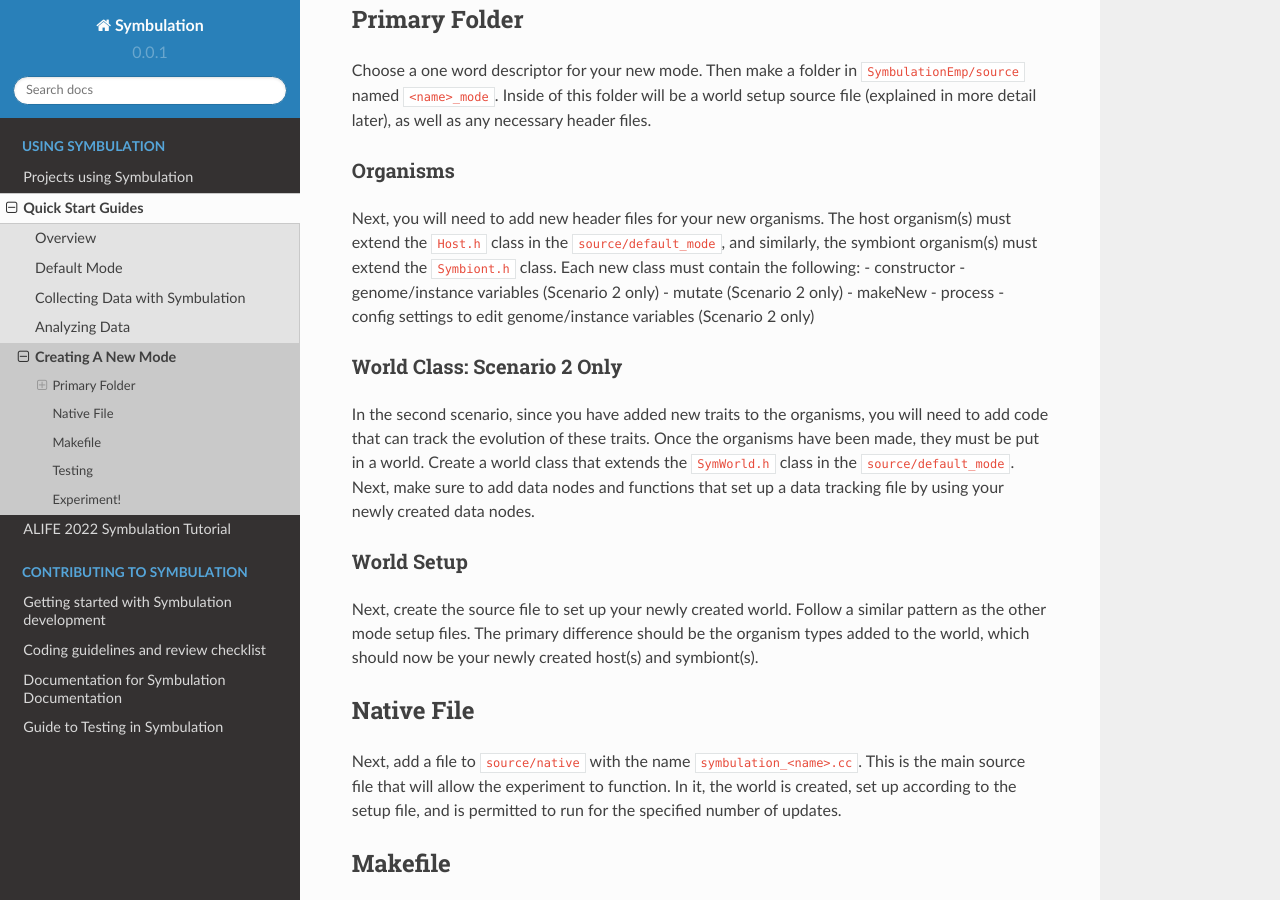
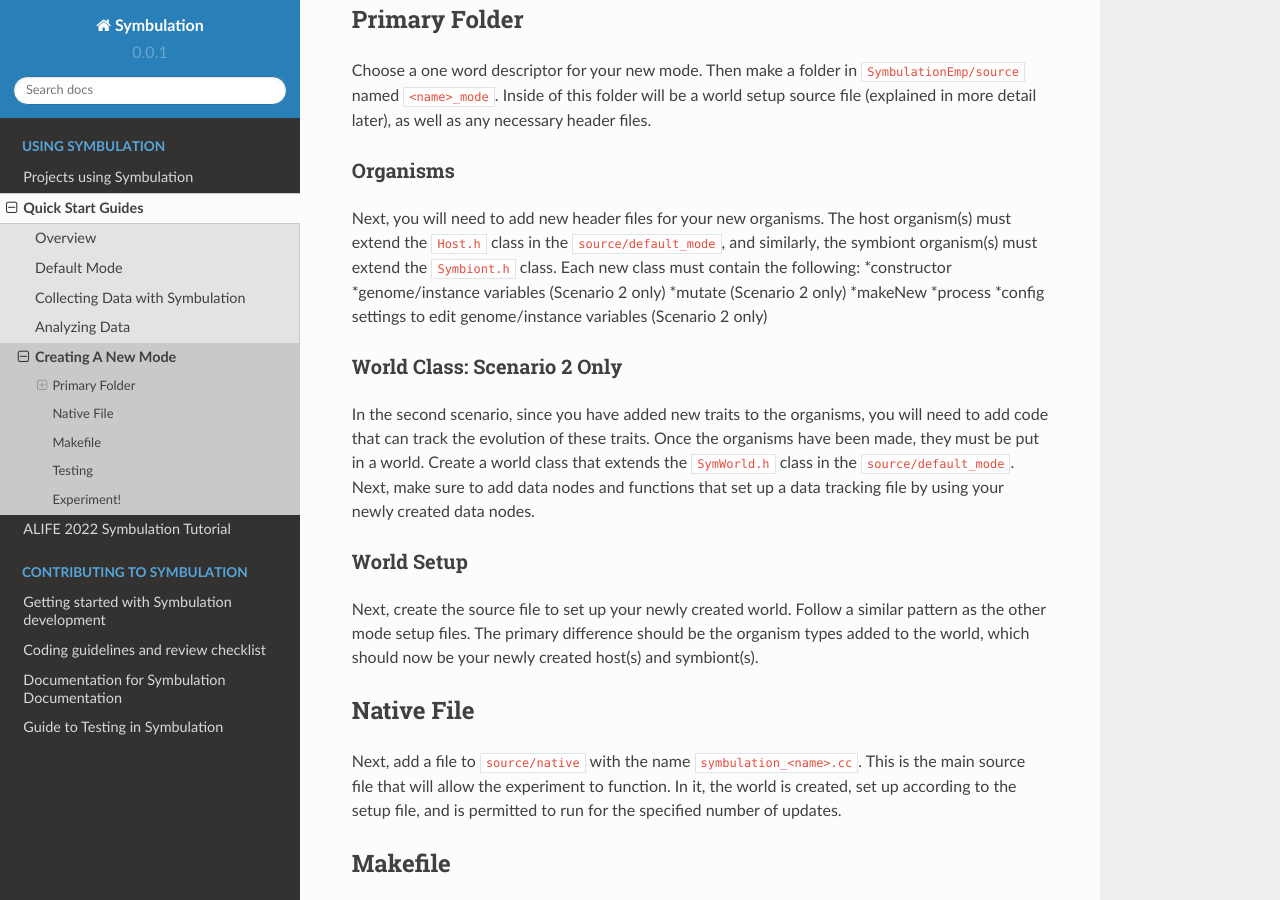
Before and after one commit to anyaevostinar/SymbulationEmp, a Sphinx documentation site: the page built from docs/QuickStartGuides/3-CreatingAMode.md, in a window 1280 px wide and 900 px high, scrolled down 615 px. Built offline with Sphinx 7.4.7 and the Read the Docs theme 2.0.0, drawn with Linux system fonts in a browser that asks for light colours; pages that are not in the unit, such as notebooks, are missing from menus.

```diff
--- a/docs/QuickStartGuides/3-CreatingAMode.md
+++ b/docs/QuickStartGuides/3-CreatingAMode.md
@@ -22,12 +22,12 @@ Inside of this folder will be a world setup source file (explained in more detai
 Next, you will need to add new header files for your new organisms.
 The host organism(s) must extend the `Host.h` class in the `source/default_mode`, and similarly, the symbiont organism(s) must extend the `Symbiont.h` class.
 Each new class must contain the following:
-    - constructor
-    - genome/instance variables (Scenario 2 only)
-    - mutate (Scenario 2 only)
-    - makeNew
-    - process
-    - config settings to edit genome/instance variables (Scenario 2 only)
+    *constructor
+    *genome/instance variables (Scenario 2 only)
+    *mutate (Scenario 2 only)
+    *makeNew
+    *process
+    *config settings to edit genome/instance variables (Scenario 2 only)
 
 ### World Class: Scenario 2 Only
 In the second scenario, since you have added new traits to the organisms, you will need to add code that can track the evolution of these traits.
```
